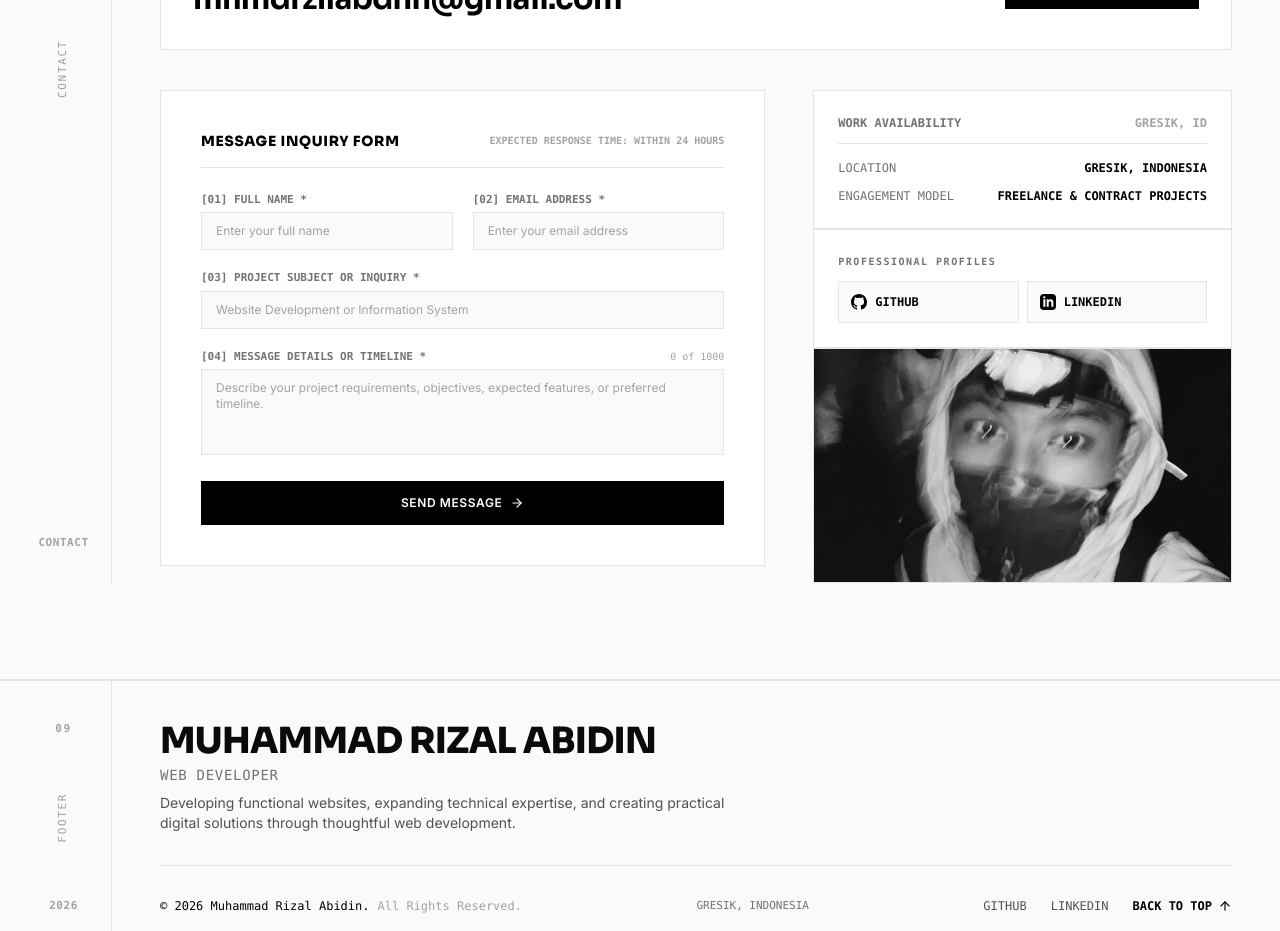
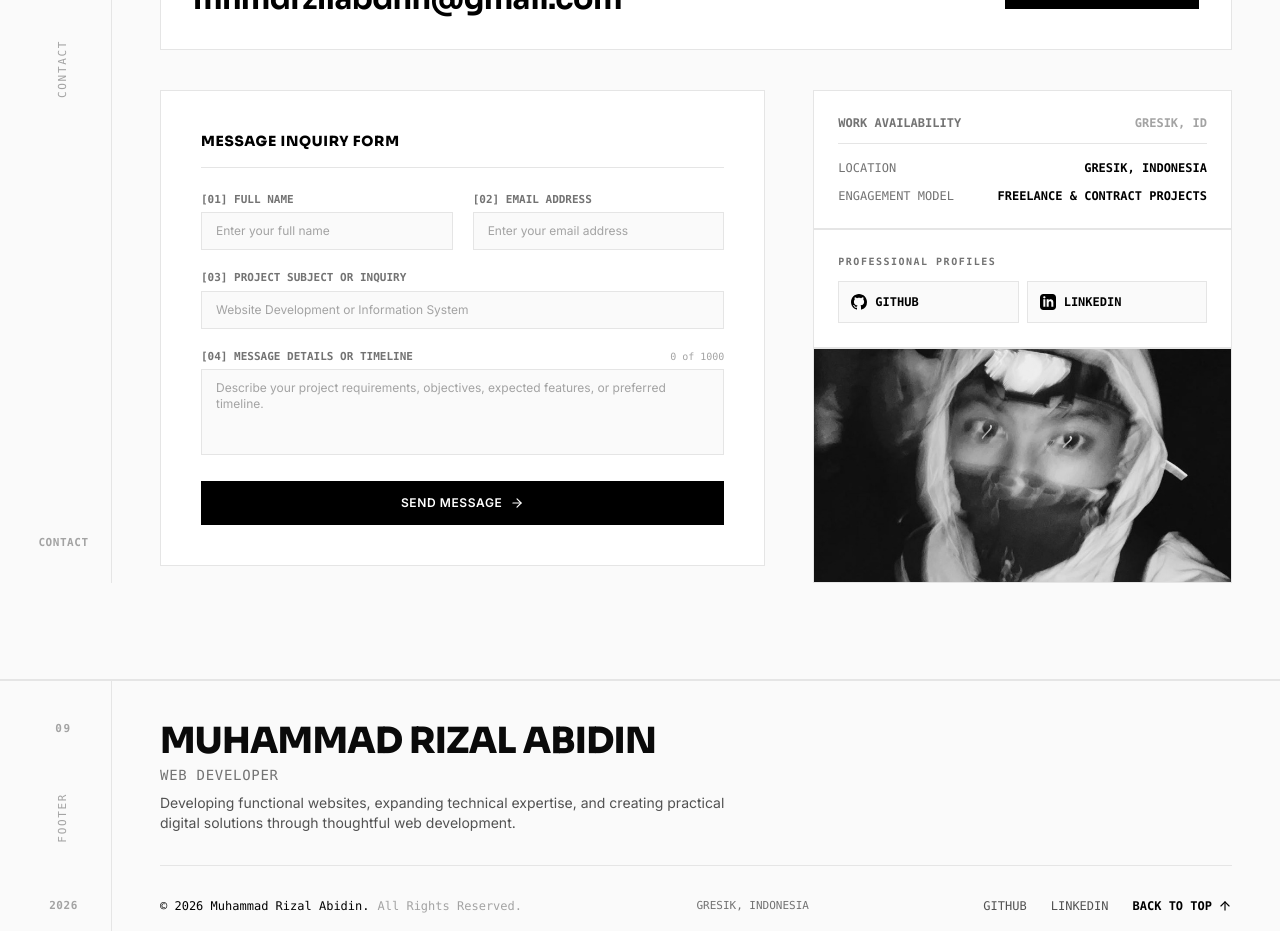
Before and after one commit to mhmdrzllabdn/portfolio-startup, a Next.js app: page / in a window 1280 px wide. Shown: the part 7460-8391 px from the top of the page. Built offline with nearby package versions, Linux system fonts and the light colour scheme.

Commit message:
style: simplify contact form labels

```diff
--- a/src/components/ContactSection.tsx
+++ b/src/components/ContactSection.tsx
@@ -159,12 +159,9 @@ export default function ContactSection() {
             {/* Left: Message Inquiry Form (Cols 1-7) */}
             <div className="lg:col-span-7 bg-white border border-neutral-200 p-5 sm:p-8 lg:p-10 shadow-xs">
               <RevealOnScroll delayMs={80}>
-                <div className="flex items-center justify-between pb-4 mb-6 border-b border-neutral-200">
+                <div className="flex items-center pb-4 mb-6 border-b border-neutral-200">
                   <span className="font-heading font-extrabold text-sm uppercase tracking-wider text-black">
                     MESSAGE INQUIRY FORM
-                  </span>
-                  <span className="text-[10px] font-mono text-neutral-400 font-semibold">
-                    EXPECTED RESPONSE TIME: WITHIN 24 HOURS
                   </span>
                 </div>
 
@@ -204,7 +201,7 @@ export default function ContactSection() {
                   <div className="grid grid-cols-1 sm:grid-cols-2 gap-4 sm:gap-5">
                     <div>
                       <label htmlFor="inquiry-name" className="block text-[11px] font-mono text-neutral-500 uppercase font-semibold mb-1">
-                        [01] FULL NAME *
+                        [01] FULL NAME
                       </label>
                       <input
                         id="inquiry-name"
@@ -223,7 +220,7 @@ export default function ContactSection() {
 
                     <div>
                       <label htmlFor="inquiry-email" className="block text-[11px] font-mono text-neutral-500 uppercase font-semibold mb-1">
-                        [02] EMAIL ADDRESS *
+                        [02] EMAIL ADDRESS
                       </label>
                       <input
                         id="inquiry-email"
@@ -243,7 +240,7 @@ export default function ContactSection() {
 
                   <div>
                     <label htmlFor="inquiry-subject" className="block text-[11px] font-mono text-neutral-500 uppercase font-semibold mb-1">
-                      [03] PROJECT SUBJECT OR INQUIRY *
+                      [03] PROJECT SUBJECT OR INQUIRY
                     </label>
                     <input
                       id="inquiry-subject"
@@ -263,7 +260,7 @@ export default function ContactSection() {
                   <div>
                     <div className="flex items-center justify-between mb-1">
                       <label htmlFor="inquiry-message" className="block text-[11px] font-mono text-neutral-500 uppercase font-semibold">
-                        [04] MESSAGE DETAILS OR TIMELINE *
+                        [04] MESSAGE DETAILS OR TIMELINE
                       </label>
                       <span className="text-[10px] font-mono text-neutral-400">
                         {formData.message.length} of 1000
```
